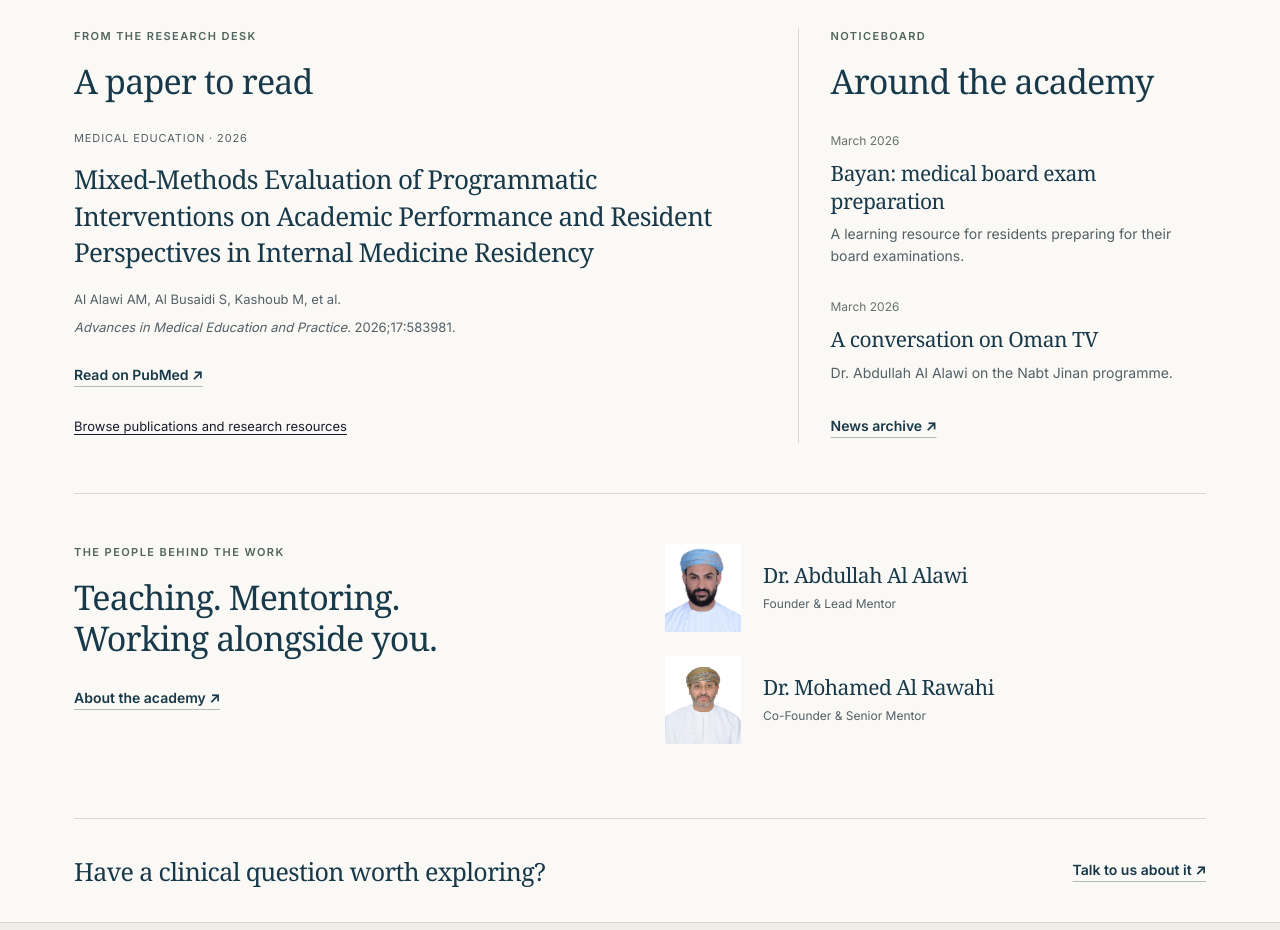
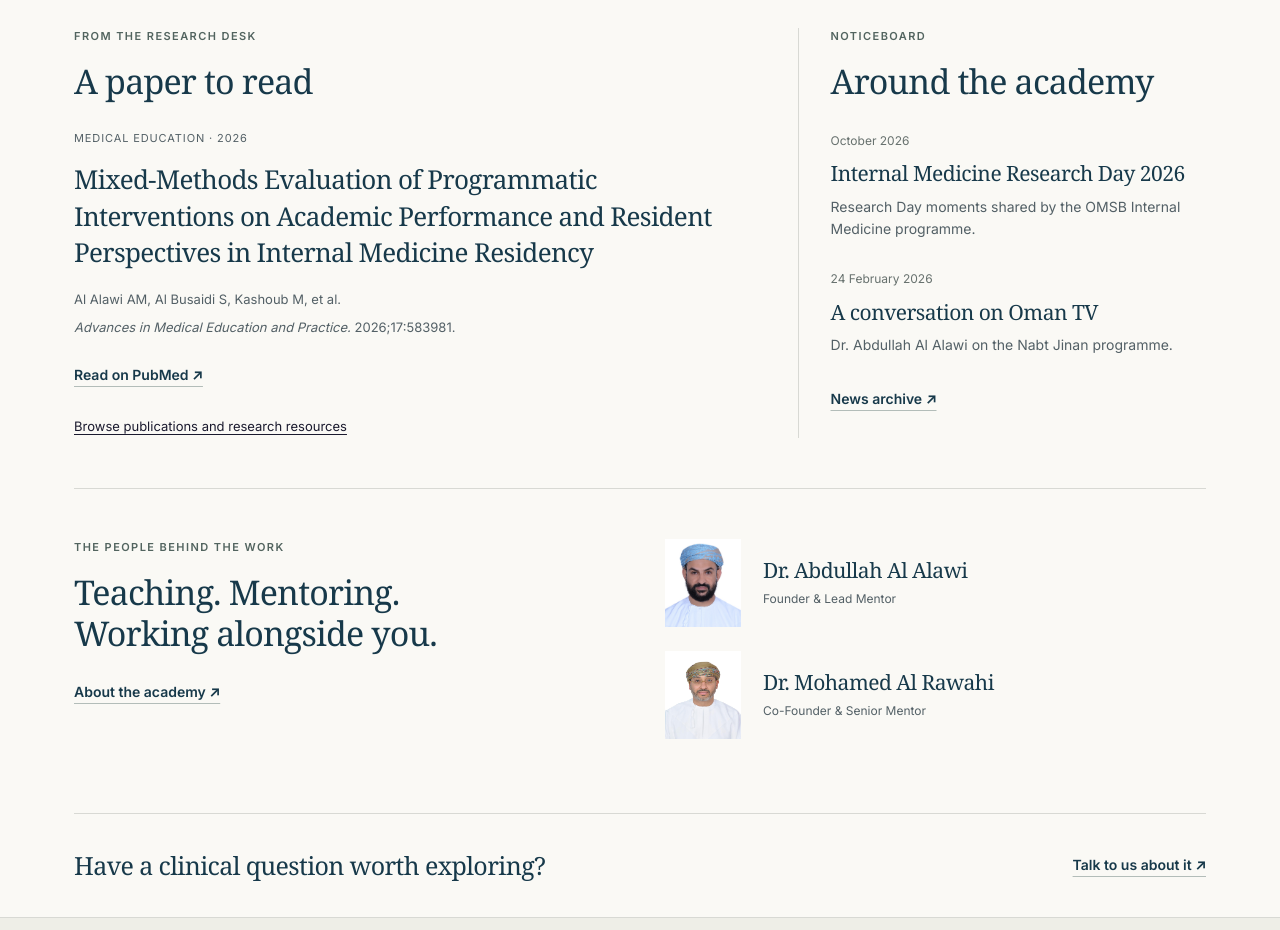
Before and after one commit to alalawi2/MedResearch-Academy, a React (Vite) app: page / in a window 1280 px wide. Shown: the part 1440-2370 px from the top of the page. Built offline with nearby package versions, Linux system fonts and the light colour scheme; no server answers; a web font is replaced by a local one.

Commit message:
Refresh news with sourced programme milestones and achievements

```diff
--- a/src/pages/Home.tsx
+++ b/src/pages/Home.tsx
@@ -31,7 +31,7 @@ export default function Home() {
       </section>
       <div className="editorial-desk editorial-section">
         <section aria-labelledby="reading-title"><p className="editorial-kicker">From the research desk</p><h2 id="reading-title">A paper to read</h2><article className="editorial-citation"><p className="editorial-citation-meta">Medical education · 2026</p><h3><a href="https://pubmed.ncbi.nlm.nih.gov/41873391/" target="_blank" rel="noopener noreferrer">Mixed-Methods Evaluation of Programmatic Interventions on Academic Performance and Resident Perspectives in Internal Medicine Residency</a></h3><p>Al Alawi AM, Al Busaidi S, Kashoub M, et al.</p><p><cite>Advances in Medical Education and Practice.</cite> 2026;17:583981.</p><a className="editorial-link" href="https://pubmed.ncbi.nlm.nih.gov/41873391/" target="_blank" rel="noopener noreferrer">Read on PubMed ↗</a></article><Link className="editorial-small-link" to="/resources">Browse publications and research resources</Link></section>
-        <section className="editorial-updates" aria-labelledby="updates-title"><p className="editorial-kicker">Noticeboard</p><h2 id="updates-title">Around the academy</h2><article><time dateTime="2026-03">March 2026</time><h3><a href="https://www.bayan.edu.om" target="_blank" rel="noopener noreferrer">Bayan: medical board exam preparation</a></h3><p>A learning resource for residents preparing for their board examinations.</p></article><article><time dateTime="2026-03">March 2026</time><h3><a href="https://www.youtube.com/watch?v=SnowxT9f9r4" target="_blank" rel="noopener noreferrer">A conversation on Oman TV</a></h3><p>Dr. Abdullah Al Alawi on the Nabt Jinan programme.</p></article><Link className="editorial-link" to="/news">News archive ↗</Link></section>
+        <section className="editorial-updates" aria-labelledby="updates-title"><p className="editorial-kicker">Noticeboard</p><h2 id="updates-title">Around the academy</h2><article><time dateTime="2026-10">October 2026</time><h3><a href="https://www.instagram.com/im.omsb/p/DeHmkOqDBDq/" target="_blank" rel="noopener noreferrer">Internal Medicine Research Day 2026</a></h3><p>Research Day moments shared by the OMSB Internal Medicine programme.</p></article><article><time dateTime="2026-02-24">24 February 2026</time><h3><a href="https://www.youtube.com/watch?v=SnowxT9f9r4" target="_blank" rel="noopener noreferrer">A conversation on Oman TV</a></h3><p>Dr. Abdullah Al Alawi on the Nabt Jinan programme.</p></article><Link className="editorial-link" to="/news">News archive ↗</Link></section>
       </div>
       <section className="editorial-people editorial-section" aria-labelledby="people-title"><div><p className="editorial-kicker">The people behind the work</p><h2 id="people-title">Teaching. Mentoring.<br />Working alongside you.</h2><Link className="editorial-link" to="/about">About the academy ↗</Link></div><div>{[['/images/dr-alawi.jpg','Dr. Abdullah Al Alawi','Founder & Lead Mentor'],['/mohamed-alrawahi.png','Dr. Mohamed Al Rawahi','Co-Founder & Senior Mentor']].map(([image,name,role]) => <div className="editorial-person" key={name}><img src={image} alt={name} width="76" height="88" loading="lazy" /><div><h3>{name}</h3><p>{role}</p></div></div>)}</div></section>
       <section className="editorial-contact"><h2>Have a clinical question worth exploring?</h2><Link className="editorial-link" to="/contact?subject=Collaboration%20inquiry">Talk to us about it ↗</Link></section>
--- a/src/pages/News.tsx
+++ b/src/pages/News.tsx
@@ -3,14 +3,20 @@ import { Link } from 'react-router-dom';
 import Layout from '../components/Layout';
 
 const newsItems = [
+  {id:18,cat:'education',title:'Internal Medicine Research Day 2026 — Programme Highlights',date:'October 2026',dateSort:'2026-10',summary:'The OMSB Internal Medicine programme shared moments from its 2026 Research Day on its official im.omsb profile in October. View the programme’s original photo post.',link:'https://www.instagram.com/im.omsb/p/DeHmkOqDBDq/',youtubeId:'',isBayan:false,image:''},
+  {id:19,cat:'education',title:'Internal Medicine Retreat 2026 — Parallel Lives',date:'July 2026',dateSort:'2026-07',summary:'The Internal Medicine programme published highlights from its 2026 retreat, “Parallel Lives”, in July. The programme’s original post captures the occasion.',link:'https://www.instagram.com/im.omsb/p/Daw3WxGDG7Y/',youtubeId:'',isBayan:false,image:''},
+  {id:20,cat:'achievement',title:'Dr. Abdullah Al Alawi Listed Among Qatar Health 2026 International Speakers',date:'January 2026',dateSort:'2026-01',summary:'Hamad Medical Corporation listed Dr. Abdullah Al Alawi among the international speakers for Qatar Health 2026. The congress took place on 28–31 January, with participation from OMSB Internal Medicine residents, faculty and graduates.',link:'https://www.hamad.qa/EN/All-Events/QatarHealth2026/Speakers/International-Speakers/Pages/Abdullah-Al-Alawi.aspx',youtubeId:'',isBayan:false,image:''},
+  {id:21,cat:'education',title:'OMSB Celebrates Its 17th Graduating Cohort',date:'3 February 2026',dateSort:'2026-02-03',summary:'The Internal Medicine programme shared highlights from the Oman Medical Specialty Board’s 17th graduation ceremony, held on 3 February 2026.',link:'https://www.instagram.com/im.omsb/p/DUWBgJQjAXI/',youtubeId:'',isBayan:false,image:''},
+  {id:22,cat:'achievement',title:'Mohamed Al Habsi Receives Best Poster Award at Gulf Heart Association Conference',date:'November 2025',dateSort:'2025-11',summary:'Sultan Qaboos University’s College of Medicine and Health Sciences congratulated student Mohamed bin Saeed Al Habsi on a Best Poster Award at the Gulf Heart Association conference in Doha. His work was supervised by Dr. Mohamed Al Rawahi at Sultan Qaboos University Hospital. The college announced the award on 25 November.',link:'https://x.com/medicine_squ/status/1993221279902785756',youtubeId:'',isBayan:false,image:''},
+  {id:23,cat:'education',title:'MedResearch Academy Announces Virtual Research Series',date:'December 2025',dateSort:'2025-12-20',summary:'The Internal Medicine programme announced the Academy’s online research series led by Dr. Abdullah Al Alawi and Dr. Mohamed Al Rawahi, with its opening session scheduled for 31 December 2025. The original announcement outlines the series.',link:'https://www.instagram.com/im.omsb/p/DSetInHjBib/',youtubeId:'',isBayan:false,image:''},
   {id:17,cat:'launch',title:'Introducing Bayan — Medical Education & Exam Preparation',date:'March 2026',dateSort:'2026-03',summary:'Bayan launched as a medical education initiative. It now offers medical and nursing learning tracks, board-exam practice and web/mobile access. See the product site for current features, plans and access terms.',link:'https://www.bayan.edu.om',isBayan:true,youtubeId:'',image:''},
-  {id:15,cat:'media',title:'Dr. Abdullah Al Alawi Featured on Oman TV — Nabt Jinan Program',date:'March 2026',dateSort:'2026-03',summary:'Dr. Abdullah M. Al Alawi was featured as a guest on the Oman TV program Nabt Jinan during Ramadan 1447H, highlighting inspiring Omani personalities.',link:'https://www.youtube.com/watch?v=SnowxT9f9r4',youtubeId:'SnowxT9f9r4',isBayan:false,image:''},
+  {id:15,cat:'media',title:'Dr. Abdullah Al Alawi Featured on Oman TV — Nabt Jinan Program',date:'24 February 2026',dateSort:'2026-02-24',summary:'Dr. Abdullah M. Al Alawi was featured as a guest on the Oman TV program Nabt Jinan during Ramadan 1447H, highlighting inspiring Omani personalities. Oman TV published the episode on 24 February 2026.',link:'https://www.youtube.com/watch?v=SnowxT9f9r4',youtubeId:'SnowxT9f9r4',isBayan:false,image:''},
   {id:16,cat:'media',title:'Dr. Abdullah Al Alawi on Oman TV — Taryaq: AI in Medicine',date:'March 2026',dateSort:'2026-03',summary:'Dr. Al Alawi was featured on the Oman TV health program Taryaq to discuss the role of Artificial Intelligence in modern medicine.',link:'https://www.youtube.com/watch?v=9NKD_sPF0x8',youtubeId:'9NKD_sPF0x8',isBayan:false,image:''},
   {id:14,cat:'achievement',title:'Dr. Omar Al Taie Wins First Place for Best Scientific Research',date:'December 2025',dateSort:'2025-12',summary:'Dr. Omar Al Taie was awarded First Place for the best scientific research at the 7th Annual Research Forum of the National Heart Center. His study: Ten-Year Trends in Cardiac Mortality and Sudden Death in Oman (2014-2023).',link:'https://x.com/OMSB_OM/status/2005151473563557933',youtubeId:'',isBayan:false,image:''},
   {id:13,cat:'achievement',title:'Dr. Marwa Al Sharji Presents at International Conference',date:'December 2025',dateSort:'2025-12',summary:'Dr. Marwa Al Sharji presented a scientific poster at the Emirates International Gastroenterology and Hepatology Conference.',link:'https://x.com/OMSB_OM/status/2005154326424228031',youtubeId:'',isBayan:false,image:''},
   {id:12,cat:'launch',title:'Launch of Medad: Revolutionizing Clinical Documentation with AI',date:'December 2025',dateSort:'2025-12',summary:'The launch of Medad, an AI-powered ambient clinical documentation system designed specifically for Omani healthcare.',link:'https://www.medad.om/',image:'/images/medad_hero.webp',youtubeId:'',isBayan:false},
   {id:5,cat:'education',title:'Internal Medicine Program Organizes Scientific Research Day',date:'October 2025',dateSort:'2025-10',summary:'The Internal Medicine Program at OMSB organized a Scientific Research Day bringing together residents and faculty to present and discuss their scientific research.',link:'https://x.com/OMSB_OM/status/1981972765268967804',image:'/images/news-omsb-internal-med-oct.jpg',youtubeId:'',isBayan:false},
-  {id:1,cat:'education',title:'Annual Forum for Medical Specialties Highlights Career and Research Pathways',date:'February 2025',dateSort:'2025-02',summary:'The OMSB organized the Annual Forum for Career Guidance and Scientific Research 2025/2026 at the Oman Convention and Exhibition Centre.',link:'https://www.omandaily.om',image:'/images/news-omsb.jpg',youtubeId:'',isBayan:false},
+  {id:1,cat:'education',title:'Annual Career Guidance and Research Forum 2025–2026 — Programme Highlights',date:'December 2025',dateSort:'2025-12-13',summary:'The Internal Medicine programme shared highlights from the annual Career Guidance and Scientific Research Forum 2025–2026 in a post published on 13 December 2025.',link:'https://www.instagram.com/im.omsb/p/DSM_IRxDOqA/',image:'',youtubeId:'',isBayan:false},
   {id:4,cat:'achievement',title:'UMC Congratulates Dr. Aisha Al Huraizi and Team on National Research Award',date:'December 2024',dateSort:'2024-12',summary:'The University Medical City congratulated Dr. Aisha Al Huraizi and her research team, led by Dr. Abdullah Al Alawi, for winning the National Research Award.',link:'https://x.com/UMC_OMAN/status/1866122329937350820',image:'/images/news-umc-award.jpg',youtubeId:'',isBayan:false},
   {id:8,cat:'achievement',title:'Dr. Raja Al Farsi Wins National Research Award',date:'December 2023',dateSort:'2023-12',summary:'The UMC congratulated Dr. Raja Al Farsi for winning the National Research Award for her paper on Delirium in Patients Admitted to the Internal Medicine Department.',link:'https://x.com/UMC_OMAN/status/1731914315454717976',image:'/images/news-umc-raja-award.jpg',youtubeId:'',isBayan:false},
 ];
```
Also changed, not shown: tests/public-website.cjs (+8 -0 lines).
